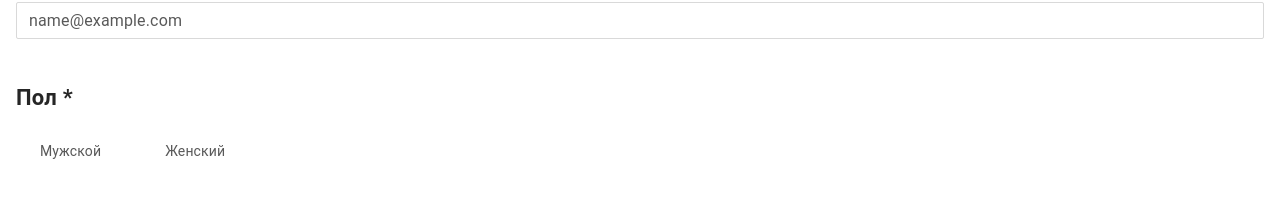
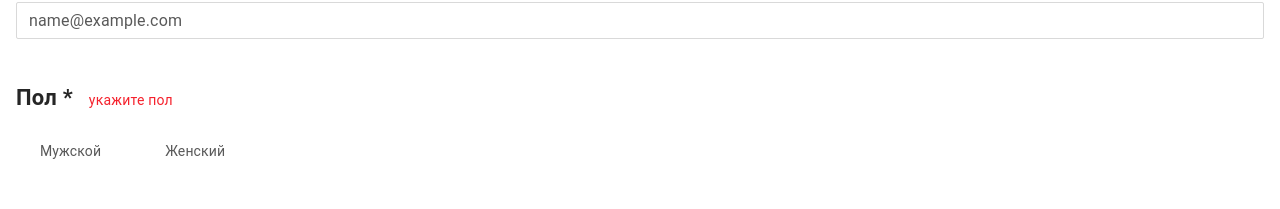
Before and after one commit to dmitry-seredkin/mygento, a Next.js app: page / in a window 1280 px wide. Both pictures are taken after typing "Sample", "Sample", "name@example.com", "Sample" into the empty fields and a click on the button "Отправить". Shown: the part 413-622 px from the top of the page. Built offline with nearby package versions, Linux system fonts and the light colour scheme.

Commit message:
make WrappedRadioGroup component

```diff
--- a/src/components/Form/RadioGroup/RadioGroup.module.scss
+++ b/src/components/Form/RadioGroup/RadioGroup.module.scss
@@ -1,6 +1,6 @@
 @use 'styles/colors' as *;
 
-.formLabel {
+.formLabelRoot {
   margin-bottom: 1.5rem;
   line-height: 1.7;
   color: get-color(text, main);
@@ -8,6 +8,20 @@
     size: 1.375rem;
     weight: 600;
   }
+
+  &.formLabelFocused {
+    color: get-color(text, main);
+  }
+}
+
+.formLabelFocused {}
+
+.errorMessage {
+  display: inline-block;
+  margin-left: 1rem;
+  font-size: 0.875rem;
+  font-weight: 400;
+  color: get-color(danger, main);
 }
 
 .radioGroup {
--- a/src/components/Form/RadioGroup/index.tsx
+++ b/src/components/Form/RadioGroup/index.tsx
@@ -16,16 +16,30 @@ import { RadioCheckedIcon, RadioIcon } from 'components/Icons'
 
 import styles from './RadioGroup.module.scss'
 
-type TOuterProps = Omit<RadioGroupProps, 'classes'> &
-  Pick<FormControlProps, 'required'> & {
-    label?: string
-    options: Omit<FormControlLabelProps, 'classes' | 'control'>[]
+export type TOuterProps = Omit<RadioGroupProps, 'classes'> & {
+  error?: {
+    isShown: boolean
+    text: string
   }
+  label?: string
+  options: Omit<FormControlLabelProps, 'classes' | 'control'>[]
+}
 type TProps = TOuterProps
 
-const RadioGroup: FC<TProps> = ({ className, label, options, required, ...props }) => (
-  <FormControl className={className} component="fieldset" required={required}>
-    {!!label && <FormLabel className={styles.formLabel}>{label}</FormLabel>}
+const RadioGroup: FC<TProps> = ({ className, error, label, options, ...props }) => (
+  <FormControl className={className} component="fieldset">
+    {!!label && (
+      <FormLabel
+        classes={{
+          root: styles.formLabelRoot,
+          focused: styles.formLabelFocused,
+        }}
+        component="legend"
+      >
+        {label}
+        {error.isShown && <span className={styles.errorMessage}>{error.text}</span>}
+      </FormLabel>
+    )}
     <MUIRadioGroup className={styles.radioGroup} {...props}>
       {options.map((option, index) => (
         <FormControlLabel
--- /dev/null
+++ b/src/components/Form/WrappedRadioGroup/index.tsx
@@ -0,0 +1,27 @@
+import React, { FC } from 'react'
+
+import { Field, FieldProps, FieldRenderProps } from 'react-final-form'
+
+import RadioGroup, { TOuterProps as RadioGroupProps } from '../RadioGroup'
+
+type TOuterProps = Omit<RadioGroupProps, 'error'> & {
+  errorMessage: string
+  fieldProps: FieldProps<boolean, FieldRenderProps<boolean, HTMLInputElement>, HTMLInputElement>
+}
+type TProps = TOuterProps
+
+const WrappedRadioGroup: FC<TProps> = ({ errorMessage, fieldProps, ...props }) => (
+  <Field<boolean>
+    {...fieldProps}
+    render={({ input, meta }) => (
+      <RadioGroup
+        id={fieldProps.name}
+        error={{ isShown: meta.error && meta.touched, text: errorMessage }}
+        {...props}
+        {...input}
+      />
+    )}
+  />
+)
+
+export default WrappedRadioGroup
--- a/src/components/Form/WrappedTextInput/index.tsx
+++ b/src/components/Form/WrappedTextInput/index.tsx
@@ -16,7 +16,7 @@ const WrappedTextInput: FC<TProps> = ({ fieldProps, ...props }) => (
       <TextInput
         id={fieldProps.name}
         error={{
-          isShown: meta.error && meta.touched && !meta.active,
+          isShown: !!meta.error && meta.touched && !meta.active,
           text: meta.error || '',
         }}
         {...props}
--- a/src/components/Form/index.tsx
+++ b/src/components/Form/index.tsx
@@ -6,4 +6,5 @@ export { default as TextInput } from './TextInput'
 
 // wrapped
 export { default as WrappedCheckbox } from './WrappedCheckbox'
+export { default as WrappedRadioGroup } from './WrappedRadioGroup'
 export { default as WrappedTextInput } from './WrappedTextInput'
--- a/src/containers/IndexPage/components/ApplicantForm/index.tsx
+++ b/src/containers/IndexPage/components/ApplicantForm/index.tsx
@@ -3,14 +3,7 @@ import React, { FC, MouseEventHandler, useState } from 'react'
 import { Field, Form } from 'react-final-form'
 
 import Button from 'components/Button'
-import {
-  Checkbox,
-  Fieldset,
-  RadioGroup,
-  TextInput,
-  WrappedCheckbox,
-  WrappedTextInput,
-} from 'components/Form'
+import { Fieldset, WrappedCheckbox, WrappedRadioGroup, WrappedTextInput } from 'components/Form'
 import Link from 'components/Link'
 import Modal from 'components/Modal'
 
@@ -65,19 +58,15 @@ const ApplicantForm: FC<TProps> = ({}) => {
               label="Электронная почта *"
             />
           </Fieldset>
-          <Field
-            name="sex"
-            render={({ input }) => (
-              <RadioGroup
+          <WrappedRadioGroup
             className={styles.sex}
+            errorMessage="укажите пол"
+            fieldProps={{ name: 'sex', validate: required }}
             label="Пол *"
             options={[
               { label: 'Мужской', value: 'male' },
               { label: 'Женский', value: 'female' },
             ]}
-                {...input}
-              />
-            )}
           />
           <Fieldset className={styles.githubFieldset} title="Github">
             <WrappedTextInput fieldProps={{ name: 'github' }} label="Вставьте ссылку на Github" />
```
Lines whose indentation alone changed are shown as unchanged.
